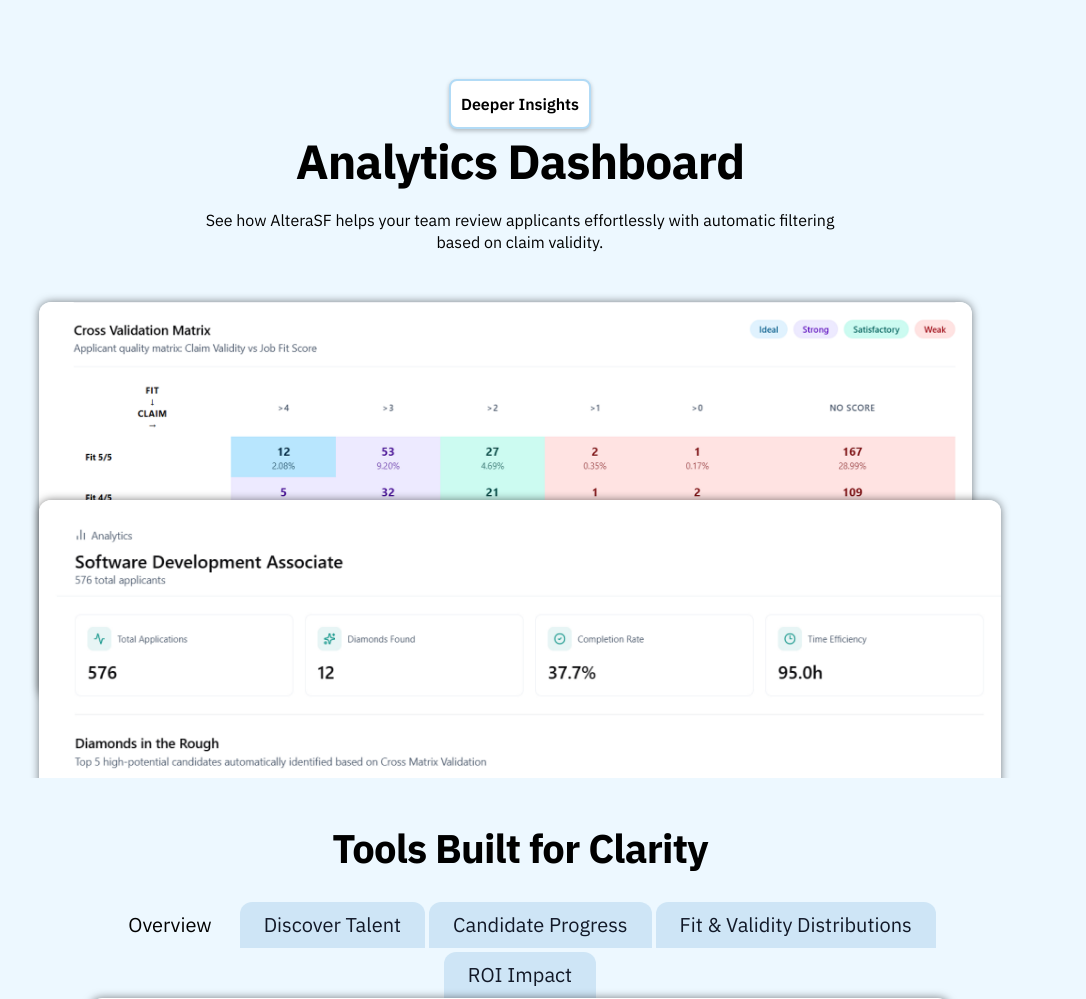
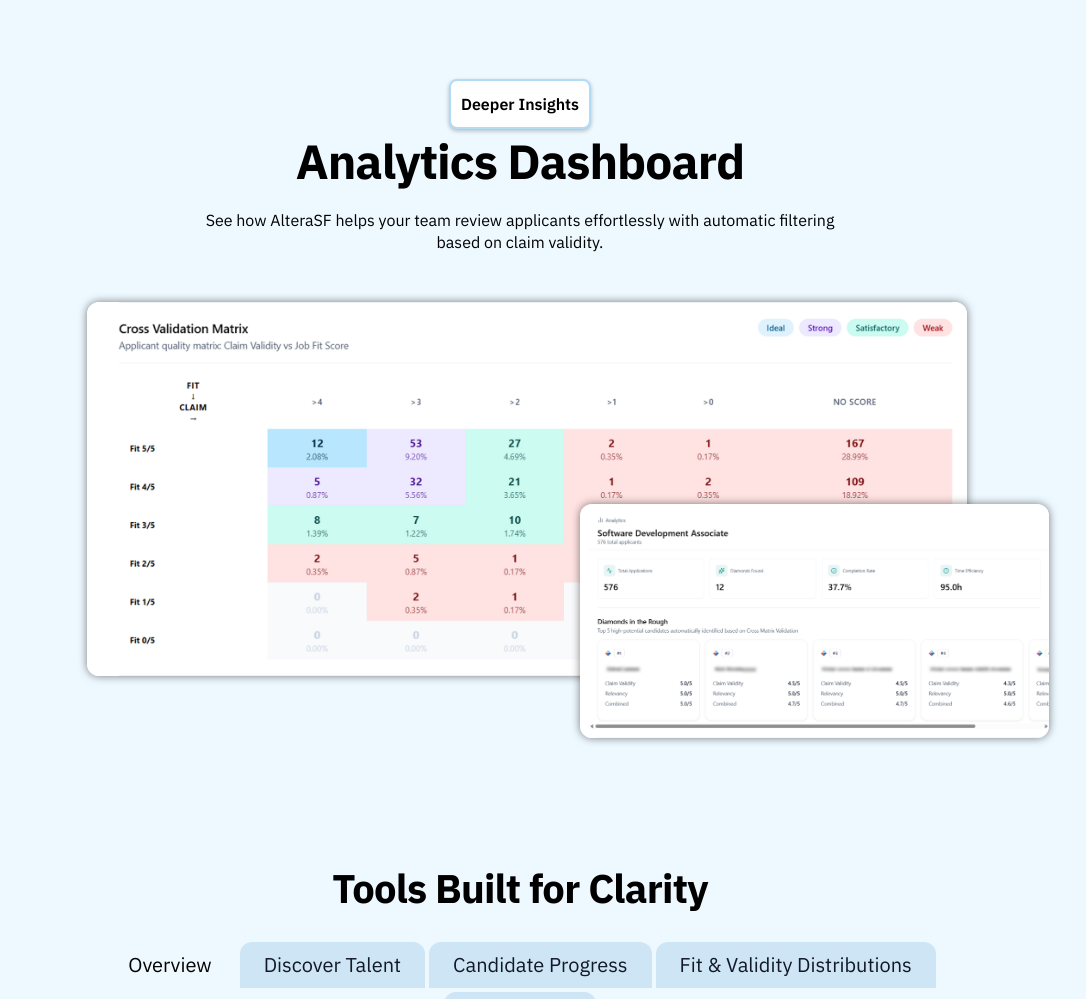
Before and after one commit to nworley97/resume-audit-sandbox, a Flask app: page / in a window 1280 px wide. Shown: the part 2467-3466 px from the top of the page, without its empty margins (120-1206 px from the left). Run offline with Flask 3, Linux system fonts and the light colour scheme.

Commit message:
fix: match dashboard image layout to exact Figma specs
Use absolute positioning within a 1020x463 aspect-ratio container
matching the Figma image group dimensions exactly:
- Matrix: 91.5% width at 5% left, aspect 933:397
- Detail: 48.8% width at 56.2% left, 46.2% top, aspect 2:1

Co-Authored-By: Claude Opus 4.6 <noreply@anthropic.com>

```diff
--- a/templates/landing/sections/dashboard_look.html
+++ b/templates/landing/sections/dashboard_look.html
@@ -18,14 +18,14 @@
         </div>
       </div>
 
-      <!-- Dashboard screenshots (overlapping) -->
-      <div class="relative reveal reveal-delay-3 w-full pb-[15%] lg:pb-[20%]">
-        <!-- Main image -->
-        <div class="rounded-[12px] shadow-[0px_0px_8px_rgba(0,0,0,0.5)] w-full max-w-[933px] aspect-[4096/1739]">
+      <!-- Dashboard screenshots (overlapping) — matches Figma 1020×463 image group -->
+      <div class="relative reveal reveal-delay-3 w-full max-w-[1020px] mx-auto aspect-[1020/463]">
+        <!-- Main image: 933×397 at left:5%, top:0 -->
+        <div class="absolute rounded-[12px] shadow-[0px_0px_8px_rgba(0,0,0,0.5)]" style="left: 5%; top: 0; width: 91.5%; aspect-ratio: 933/397;">
           <img src="{{ url_for('static', filename='img/landing/dashboard-matrix.png') }}" alt="Cross Validation Matrix" class="rounded-[12px] w-full h-full object-cover">
         </div>
-        <!-- Overlapping smaller image -->
-        <div class="hidden lg:block absolute rounded-[12px] shadow-[0px_0px_8px_rgba(0,0,0,0.5)] w-[38%] aspect-[2/1]" style="right: 0; top: 50%;">
+        <!-- Overlapping detail: 498×249 at left:56.2%, top:46.2% -->
+        <div class="hidden lg:block absolute rounded-[12px] shadow-[0px_0px_8px_rgba(0,0,0,0.5)]" style="left: 56.2%; top: 46.2%; width: 48.8%; aspect-ratio: 2/1;">
           <img src="{{ url_for('static', filename='img/landing/dashboard-detail.png') }}" alt="Diamonds in the Rough" class="rounded-[12px] w-full h-full object-cover">
         </div>
       </div>
```
Also changed, not shown: static/css/output.css.
